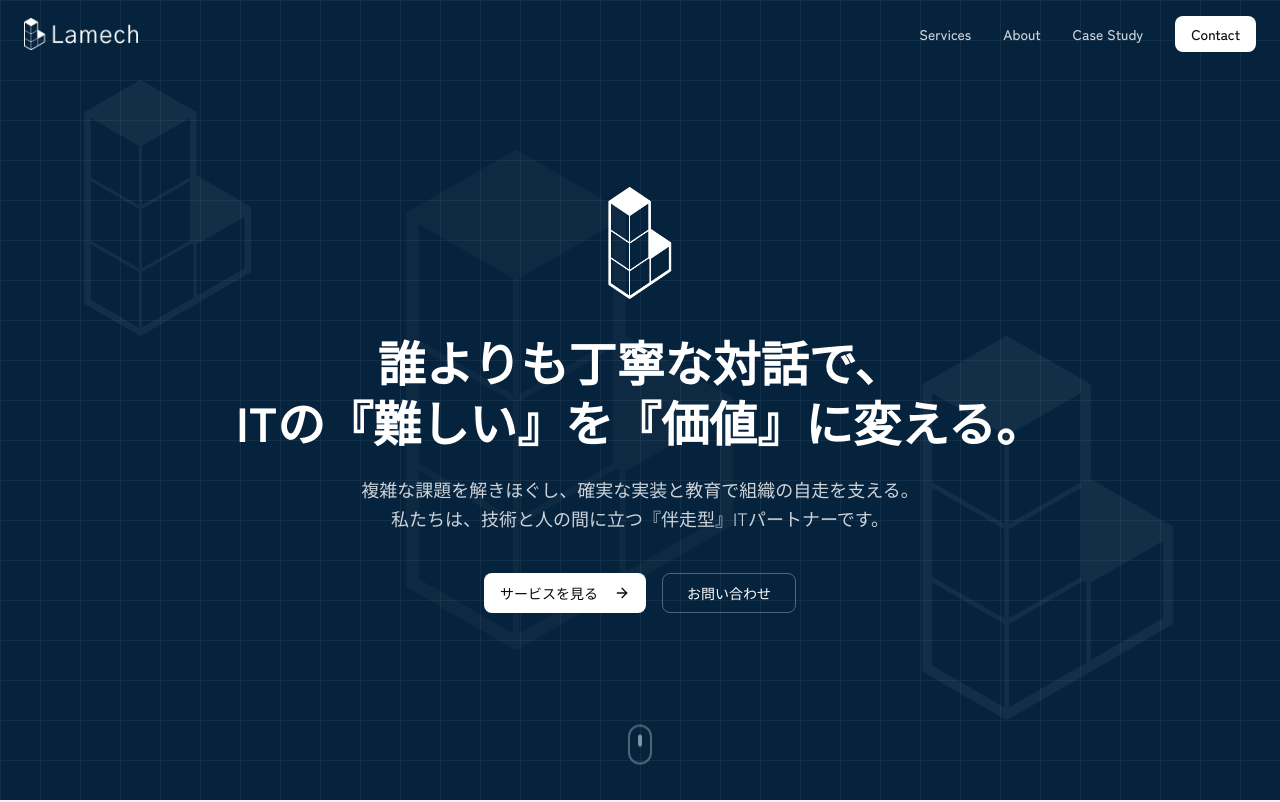
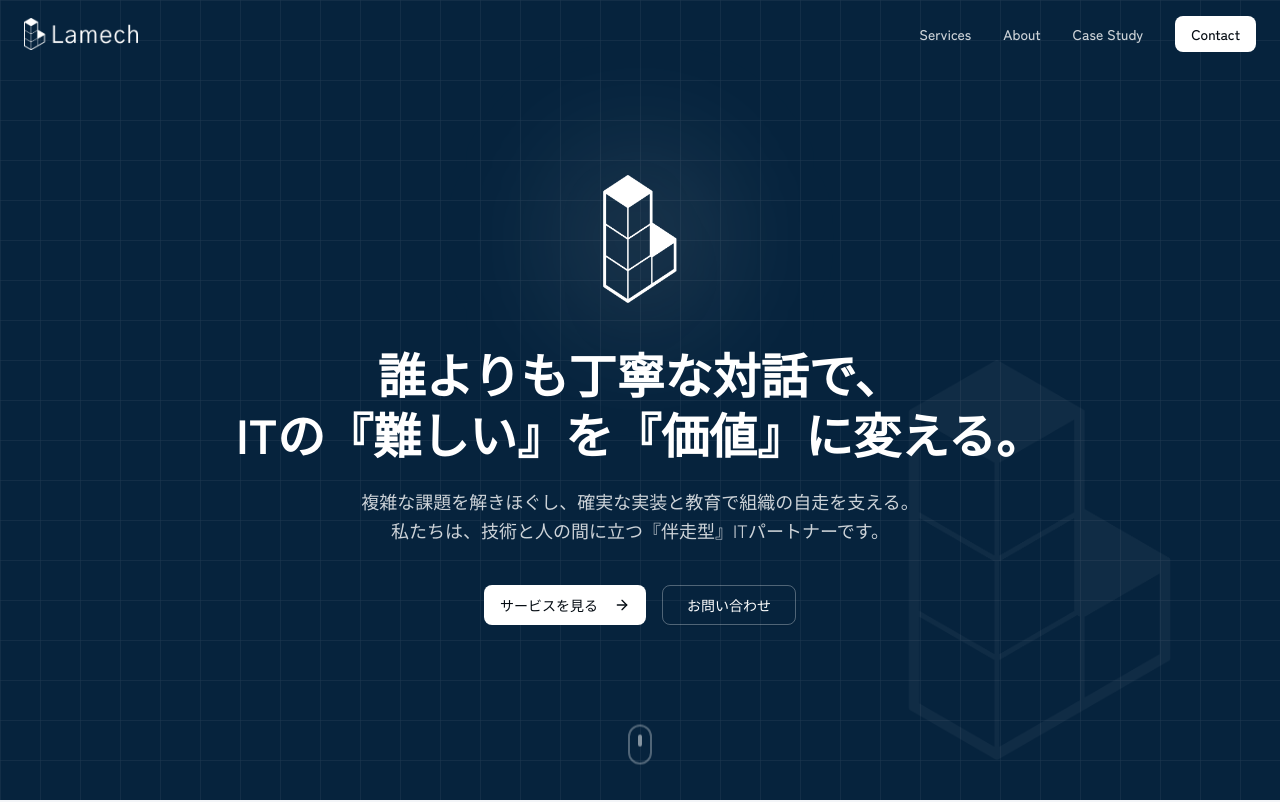
Before and after one commit to TsubasaShimizu-Lamech/Lamech-CorporateSite202601, a Next.js app: page / in a window 1280 px wide. Shown: the top 802 px of the page. Built offline with nearby package versions, Linux system fonts and the light colour scheme.

Commit message:
feat: Update Hero Section design

```diff
--- a/components/hero-section.tsx
+++ b/components/hero-section.tsx
@@ -51,26 +51,25 @@ export function HeroSection() {
         </svg>
       </div>
 
-      <div className="absolute top-20 left-10 opacity-5">
-        <Image src={imagePath("/images/lamech-icon.png")} alt="" width={256} height={256} className="w-64 h-64 invert" />
-      </div>
-      <div className="absolute bottom-20 right-10 opacity-5">
-        <Image src={imagePath("/images/lamech-icon.png")} alt="" width={384} height={384} className="w-96 h-96 invert" />
-      </div>
-      <div className="absolute top-1/2 left-1/4 -translate-y-1/2 opacity-[0.03]">
-        <Image src={imagePath("/images/lamech-icon.png")} alt="" width={500} height={500} className="w-[500px] h-[500px] invert" />
+      {/* Background decorative logo - hidden on mobile */}
+      <div className="absolute bottom-10 right-10 opacity-[0.04] hidden lg:block">
+        <Image src={imagePath("/images/lamech-icon.png")} alt="" width={400} height={400} className="w-[400px] h-[400px] invert" />
       </div>
 
       <div className="container mx-auto px-6 py-32 relative z-10">
         <div className="max-w-4xl mx-auto text-center">
-          <div className="animate-on-scroll opacity-0 flex justify-center mb-8">
-            <Image
-              src={imagePath("/images/lamech-icon.png")}
-              alt="Lamech"
-              width={96}
-              height={112}
-              className="w-20 h-24 md:w-24 md:h-28 invert"
-            />
+          {/* Main Logo with subtle glow effect */}
+          <div className="animate-on-scroll opacity-0 flex justify-center mb-10">
+            <div className="relative">
+              <div className="absolute inset-0 blur-2xl bg-primary-foreground/10 rounded-full scale-150" />
+              <Image
+                src={imagePath("/images/lamech-icon.png")}
+                alt="Lamech"
+                width={120}
+                height={140}
+                className="relative w-16 h-20 md:w-24 md:h-28 lg:w-28 lg:h-32 invert drop-shadow-2xl"
+              />
+            </div>
           </div>
 
           <h1 className="animate-on-scroll opacity-0 text-3xl md:text-4xl lg:text-5xl font-bold text-primary-foreground leading-tight mb-6 text-balance">
```
